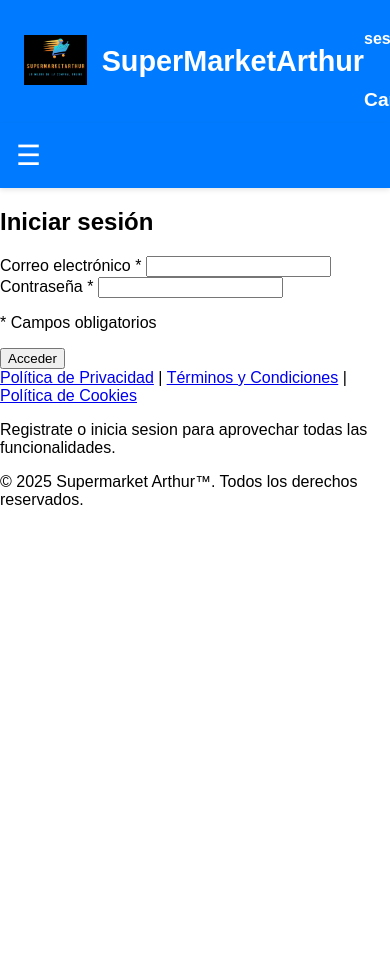
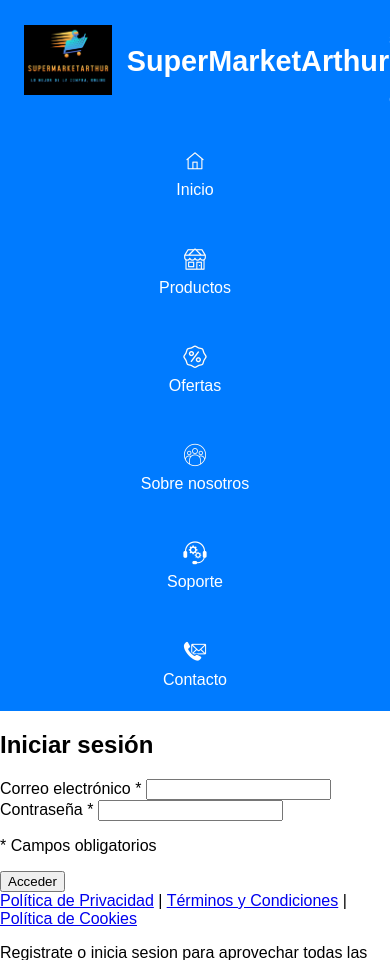
Before and after one commit to Aja1702/SuperMarketArthur, a PHP site: page /?userSession=login in a window 390 px wide; the page is wider, and only the part inside the window is pictured. Shown: the top 960 px of that part. Before the commit the page ends 505 px from the top of that part, so only its background shows below. Run offline with PHP 8.4, Linux system fonts and the light colour scheme.

Commit message:
actualización necesaria now

```diff
--- a/css/styles.css
+++ b/css/styles.css
@@ -33,14 +33,12 @@ body {
     align-items: center;
     justify-content: space-between;
     padding: 0.75rem 1.5rem;
-    box-shadow: 0 2px 8px rgba(0, 0, 0, 0.15);
+    /* box-shadow: 0 2px 8px rgba(0, 0, 0, 0.15); */
     position: sticky;
-    top: 0;
-    z-index: 1000;
 }
 
 .cabecera-invitado .logo img {
-    height: 50px;
+    height: 70px;
     width: auto;
 }
 
@@ -106,25 +104,18 @@ body {
 /* Estilos para los menús */
 
 /* Estilos para el menú invitado */
-.menu-horizontal {
-    background-color: var(--color-invitado-bg);
-    font-family: 'Arial', sans-serif;
-    box-shadow: 0 2px 5px rgba(0, 0, 0, 0.1);
-    position: relative;
-    z-index: 1000;
-}
-
 .menu-horizontal ul {
-    margin: 0;
-    padding: 0;
-    list-style: none;
     display: flex;
     justify-content: center;
     align-items: center;
+    list-style: none;
+    margin: 0;
+    padding: 0;
+    background: var(--color-invitado-bg);
 }
 
 .menu-horizontal li {
-    margin: 0 14px;
+    margin: 0 15px;
 }
 
 .menu-horizontal a {
@@ -132,72 +123,31 @@ body {
     flex-direction: column;
     align-items: center;
     text-decoration: none;
-    color: var(--color-invitado-text);
-    font-weight: 600;
-    padding: 10px 8px;
+    color: #fff;
+    padding: 12px 18px;
     border-radius: 6px;
-    transition: background-color 0.3s ease, color 0.3s ease;
+    transition: background 0.3s;
 }
 
-.menu-horizontal a:hover,
-.menu-horizontal a:focus {
-    background-color: rgba(255, 255, 255, 0.2);
-    color: #e0e0e0;
+.menu-horizontal a:hover {
+    background: #354274;
 }
 
-.menu-horizontal a img {
-    width: 44px;
-    height: 44px;
+.menu-horizontal img {
+    width: 32px;
+    height: 32px;
     margin-bottom: 4px;
-    filter: drop-shadow(0 0 1px rgba(0, 0, 0, 0.3));
 }
 
-/* Adaptación responsive: menú hamburguesa */
-.menu-toggle {
-    display: none;
-}
-
-.menu-icon {
-    display: none;
-}
-
-/* Opcional: estilos para menú desplegable en móviles */
 @media (max-width: 768px) {
     .menu-horizontal ul {
         flex-direction: column;
-        background-color: var(--color-invitado-bg);
-        position: absolute;
-        top: 60px;
-        width: 100%;
-        left: 0;
-        max-height: 0;
-        overflow: hidden;
-        transition: max-height 0.3s ease;
-    }
-
-    .menu-toggle:checked+.menu-icon+ul {
-        max-height: 500px;
-        /* ajusta según cantidad de items */
-    }
-
-    .menu-icon {
-        display: block;
-        font-size: 28px;
-        color: var(--color-invitado-text);
-        cursor: pointer;
-        padding: 16px;
     }
 
     .menu-horizontal li {
-        margin: 12px 0;
+        margin: 10px 0;
     }
 }
-
-
-
-
-
-
 
 
 
--- a/includes/menu/menu_invitado.php
+++ b/includes/menu/menu_invitado.php
@@ -1,42 +1,28 @@
 <nav class="menu-horizontal">
-    <input type="checkbox" id="menuToggle" class="menu-toggle" />
-    <label for="menuToggle" class="menu-icon">&#9776;</label> <!-- icono hamburguesa -->
     <ul>
         <li>
             <a href="../../SuperMarketArthur/">
                 <img src="./img/menu_nav/home.png" alt="Inicio">
-                <p>Inicio</p>
+                <span>Inicio</span>
             </a>
         </li>
         <li>
             <a href="./?vistaMenu=categorias_productos">
                 <img src="./img/menu_nav/tienda.png" alt="Productos">
-                <p>Productos</p>
+                <span>Productos</span>
             </a>
         </li>
         <li>
-            <a href="./?vistaMenu=ofertas">
-                <img src="./img/menu_nav/ofertas.png" alt="Ofertas">
-                <p>Ofertas</p>
-            </a>
+            <a href="./?vistaMenu=ofertas"><img src="./img/menu_nav/ofertas.png" alt="Ofertas"><span>Ofertas</span></a>
         </li>
         <li>
-            <a href="./?vistaMenu=sobre_nosotros">
-                <img src="./img/menu_nav/sobre_nosotros.png" alt="Sobre nosotros">
-                <p>Sobre nosotros</p>
-            </a>
+            <a href="./?vistaMenu=sobre_nosotros"><img src="./img/menu_nav/sobre_nosotros.png" alt="Sobre nosotros"><span>Sobre nosotros</span></a>
         </li>
         <li>
-            <a href="./?vistaMenu=soporte">
-                <img src="./img/menu_nav/soporte.png" alt="Soporte">
-                <p>Soporte</p>
-            </a>
+            <a href="./?vistaMenu=soporte"><img src="./img/menu_nav/soporte.png" alt="Soporte"><span>Soporte</span></a>
         </li>
         <li>
-            <a href="./?vistaMenu=contacto">
-                <img src="./img/menu_nav/contacto.png" alt="Contacto">
-                <p>Contacto</p>
-            </a>
+            <a href="./?vistaMenu=contacto"><img src="./img/menu_nav/contacto.png" alt="Contacto"><span>Contacto</span></a>
         </li>
     </ul>
 </nav>
```
